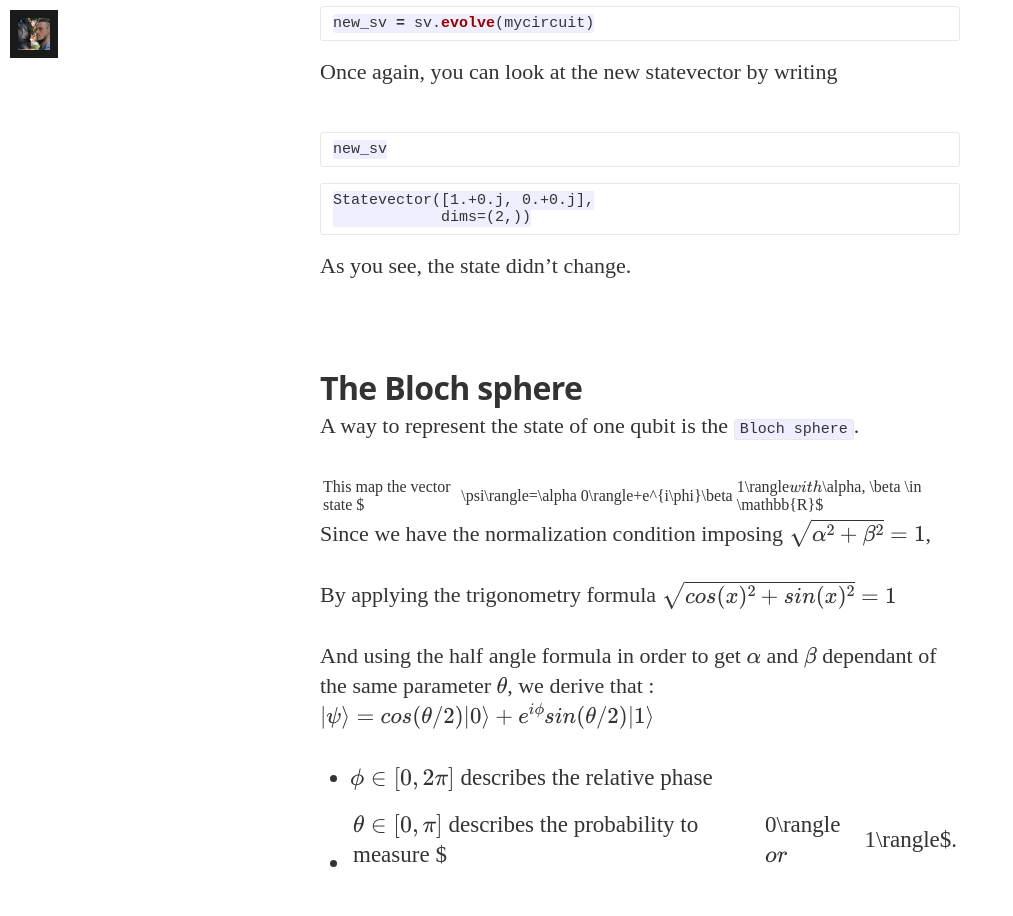
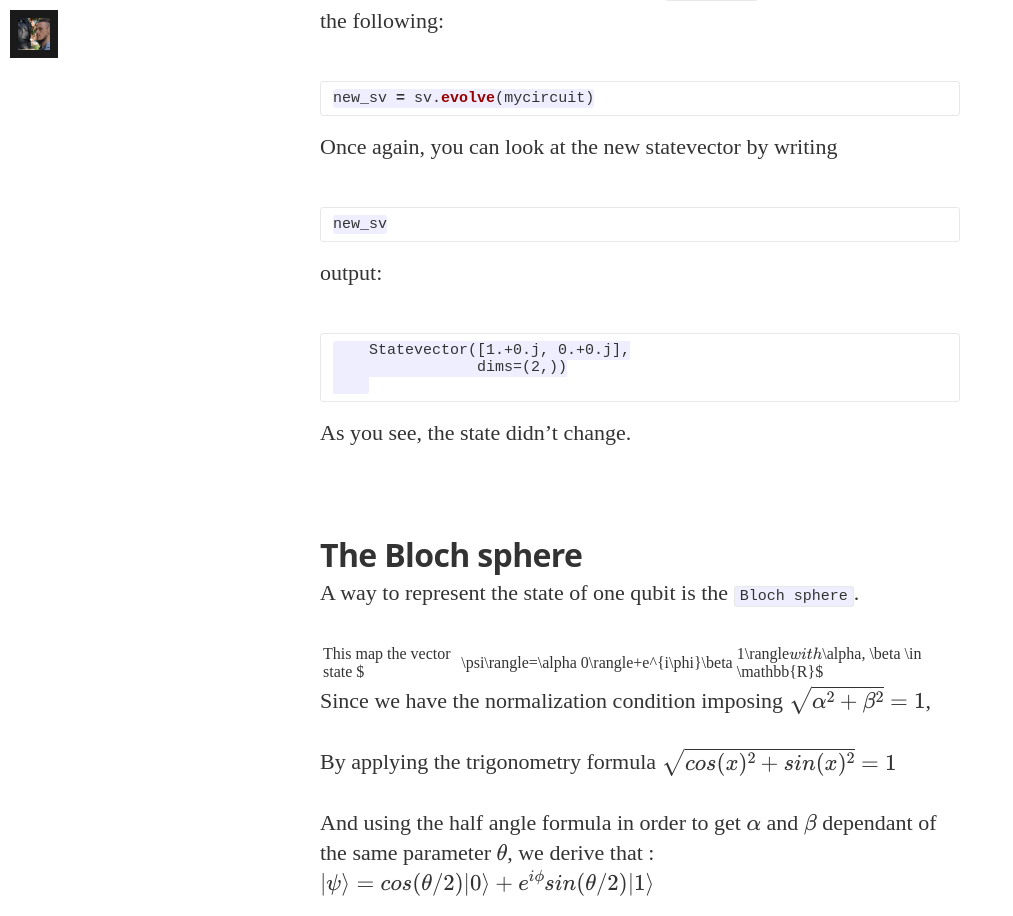
Before and after one commit to ManuNeuro/EmmanuelCalvet, a Jekyll site: the page built from _posts/2022-01-12-quantum-tuto-p1.md, in a window 1280 px wide and 1400 px high, scrolled down 2097 px. Shown: the top 916 px of the window, without its empty margins (0-1013 px from the left). Built offline with Jekyll 4.4.1, drawn with Linux system fonts in a browser that asks for light colours; nearby versions of some CDN libraries; some web fonts are replaced; formulas are drawn with MathJax 3; comment, search, counter and statistics services are not loaded; some of the changed text lies outside the part shown.

Commit message:
Update 2022-01-12-quantum-tuto-p1.md

````diff
--- a/_posts/2022-01-12-quantum-tuto-p1.md
+++ b/_posts/2022-01-12-quantum-tuto-p1.md
@@ -14,9 +14,9 @@
 
 # Single-qubit states
 
-We respresen a quantum qubit state as:
+We respresent a quantum qubit state as:
 
-$$|\psi\rangle> = \sqrt{1-p}\vert0\rangle + e^{i\phi}\sqrt{p}\vert1\rangle$$
+$$\vert\psi\rangle = \sqrt{1-p}\vert0\rangle + e^{i\phi}\sqrt{p}\vert1\rangle$$
 
 Here, $p$ is the probability that a measurement of the state in the computational basis $\{\vert0\rangle, \vert1\rangle\}$ will have the outcome $1$, and $\phi$ is the phase between the two computational basis states.
 
@@ -61,10 +61,11 @@
 ```python
 sv
 ```
-
+output:
+```
     Statevector([1.+0.j, 0.+0.j],
                 dims=(2,))
-
+```
 
 A qubit is a vector state is a two-dimensional complex vector :
 
@@ -83,10 +84,12 @@
 ```python
 new_sv
 ```
-
+output:
+```
     Statevector([1.+0.j, 0.+0.j],
                 dims=(2,))
 
+```
 
 As you see, the state didn't change.
 
@@ -102,11 +105,11 @@
 
 And using the half angle formula in order to get $\alpha$ and $\beta$
 dependant of the same parameter $\theta$, we derive that :
-$|\psi\rangle=cos(\theta/2)|0\rangle+e^{i\phi}sin(\theta/2)|1\rangle$
+$\vert\psi\rangle=cos(\theta/2)\vert0\rangle+e^{i\phi}sin(\theta/2)\vert1\rangle$
 - $\phi \in [0, 2\pi]$ describes the relative phase
-- $\theta \in [0, \pi]$ describes the probability to measure $|0\rangle$ or $|1\rangle$.
+- $\theta \in [0, \pi]$ describes the probability to measure $\vert0\rangle$ or $\vert1\rangle$.
 
-We can illustrate a state on the surface of a sphere with radius $|\vec r|=1$, which we call the <mark>Bloch sphere</mark>, with a block vector of polar coordinates :
+We can illustrate a state on the surface of a sphere with radius $\vert\vec r\vert=1$, which we call the <mark>Bloch sphere</mark>, with a block vector of polar coordinates :
 
 $$\vec r = \begin{pmatrix} sin\theta \times cos\phi \\ sin\theta \times sin\phi \\ cos\theta \end{pmatrix}$$
 
@@ -135,10 +138,10 @@
 Mathematically, a gate is a matrix; a single qubit matrix applies to the two-dimensional state and transforms this state into a new one; hence it's a $2\times2$ matrix.
 
 Here are is the mathematical definitions of the $X$ gate
-$$\sigma_x= \begin{vmatrix}0 & 1 \\ 1 & 0 \end{vmatrix}=|0\rangle \langle1|+|1\rangle \langle0|$$
+$$\sigma_x= \begin{vmatrix}0 & 1 \\ 1 & 0 \end{vmatrix}=|0\rangle \langle1\vert+\vert1\rangle \langle0\vert$$
 
 If we apply the $X$ gate to our initial state $|0\rangle$ we obtain:
-$$\sigma_x|0>=\begin{vmatrix}0 & 1 \\ 1 & 0 \end{vmatrix} \cdot \begin{pmatrix}1 \\ 0 \end{pmatrix}= \begin{pmatrix}0 \\ 1 \end{pmatrix}=|1>$$
+$$\sigma_x|0>=\begin{vmatrix}0 & 1 \\ 1 & 0 \end{vmatrix} \cdot \begin{pmatrix}1 \\ 0 \end{pmatrix}= \begin{pmatrix}0 \\ 1 \end{pmatrix}=\vert1>$$
 
 The $X$ gate flips the qubit from the state $\vert0\rangle$ to the state $\vert1\rangle$. We will first create a single-qubit quantum circuit with the $X$ gate to see this:
 
````
